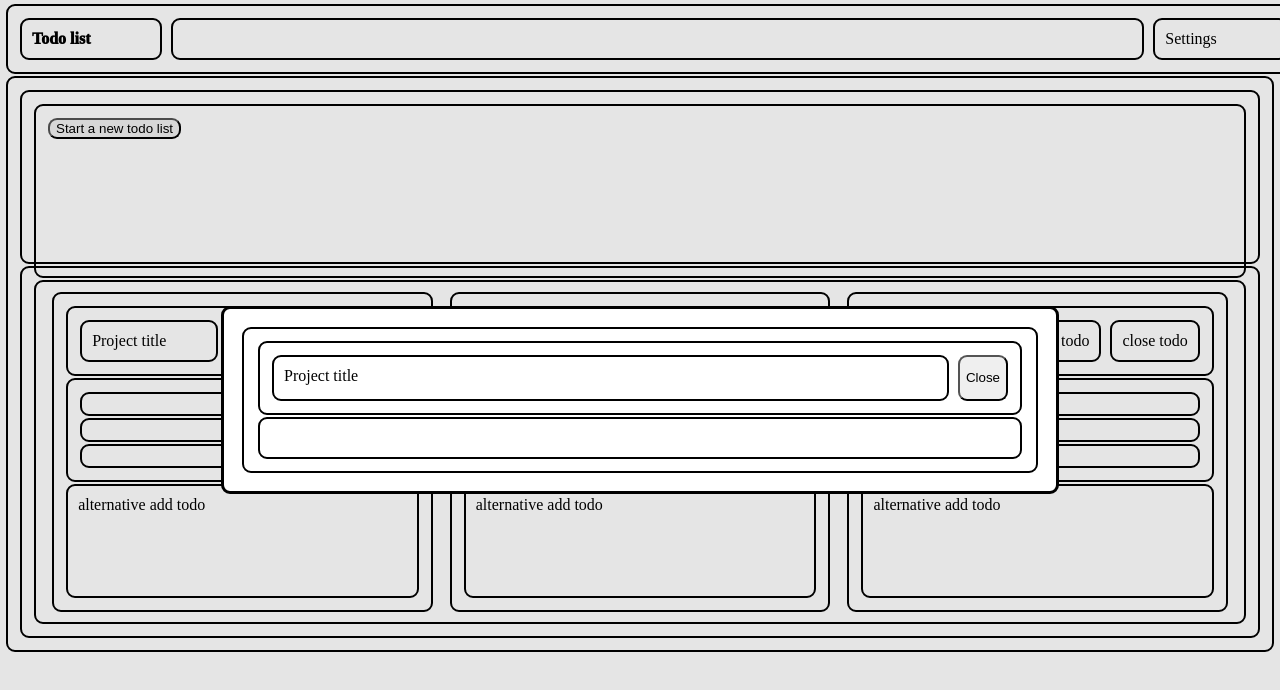
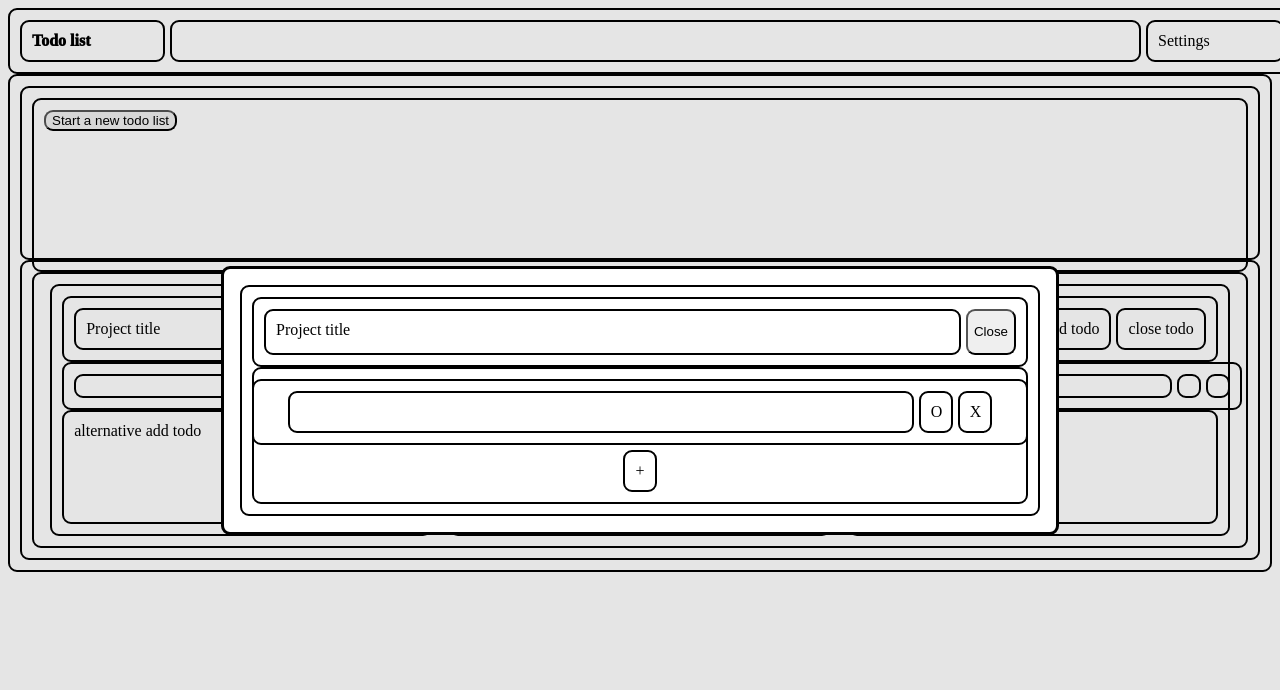
Before and after one commit to charliewturner/project-todo-list, a plain HTML site: page index.html in a window 1280 px wide. Both pictures are taken after a click on the button "Start a new todo list". Shown: the top 690 px of the page. Drawn offline with Linux system fonts and the light colour scheme.

Commit message:
Add inline CSS for task elements in form

```diff
--- a/index.html
+++ b/index.html
@@ -29,10 +29,14 @@
                                 <div class="project-title" contenteditable="true">Project title</div>
                                 <button autofocus class="button-close">Close</button>
                             </div>
-
-                            <div class="editable" contenteditable="true"></div>
-
-
+                            <div class="task-list-container">
+                                <div class="task-container">
+                                    <div class="editable" contenteditable="true"></div>
+                                    <div class="checkbox">O</div>
+                                    <div class="remove-task">X</div>
+                                </div>
+                                <div class="new-task">+</div>
+                            </div>
 
                         </form>
 
--- a/style.css
+++ b/style.css
@@ -2,7 +2,7 @@
 *{
     flex-direction: column;
     border-radius: 9px;
-    margin: 2px;
+    /* margin: 2px; */
 }
 
 div{
@@ -82,3 +82,41 @@ dialog{
   line-height: 3em;
 
 }
+
+.task-list-container{
+
+    display: flex;
+    align-items: center;
+    justify-content: center;
+
+
+}
+
+.task-container{
+    display: flex;
+    align-items: center;
+    justify-content: center;
+    width: 100%;
+
+}
+
+.editable{
+    display: inline-block;
+    width: 80%;
+}
+
+.new-task{
+    width: min-content;
+
+
+}
+
+.checkbox{
+    display: inline;
+    width: 10px;
+}
+
+.remove-task{
+    display: inline;
+    width: 10px;
+}
```
